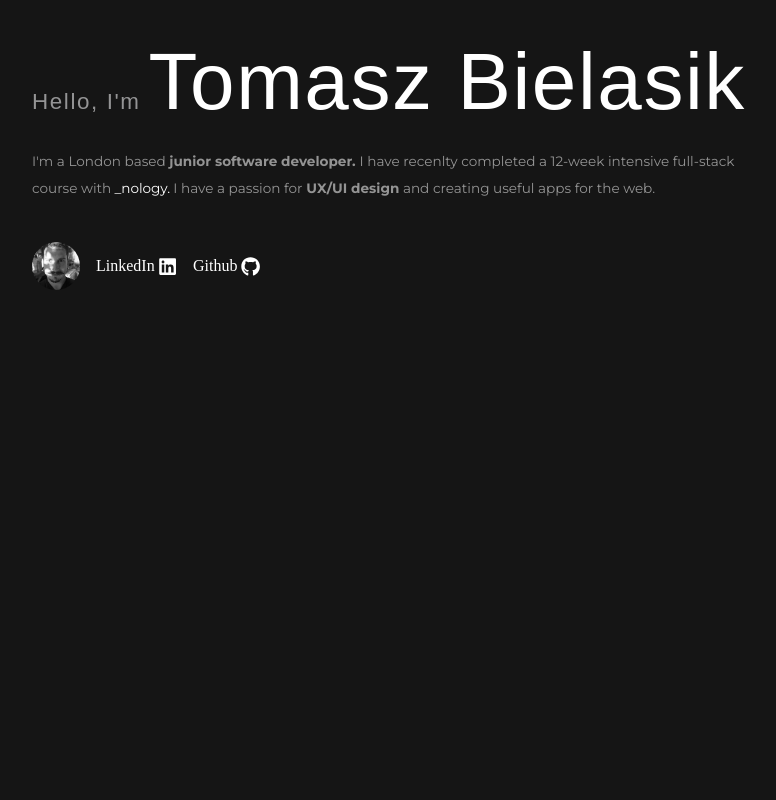
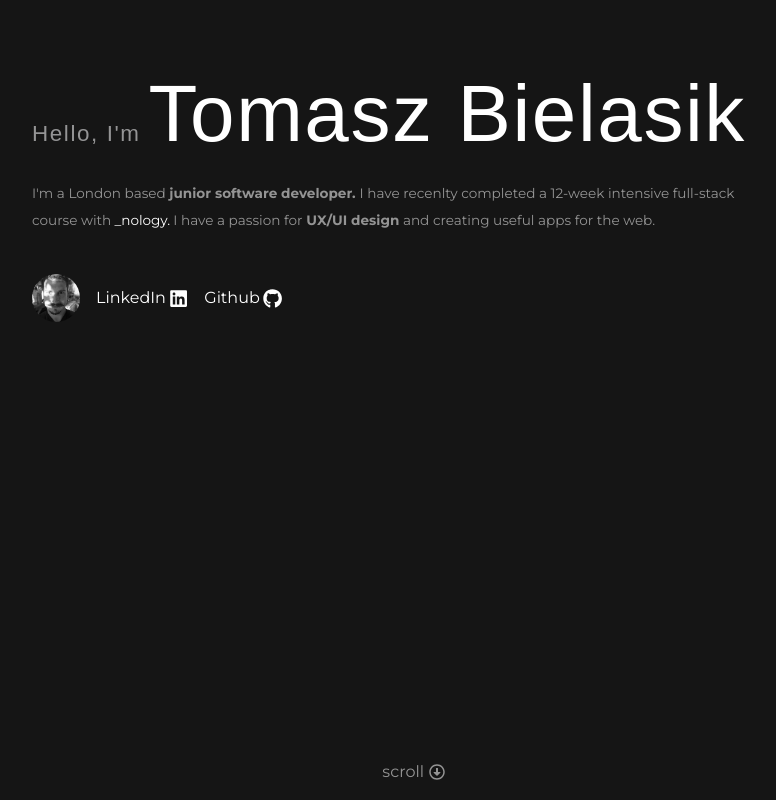
Before and after one commit to tommyb89/portfolio-react, a React (Create React App) app: page / in a window 1280 px wide. Shown: the top 800 px of the page, without its empty margins (240-1016 px from the left). Built offline with nearby package versions, Linux system fonts and the light colour scheme; a web font is replaced by a local one.

Commit message:
scroll down implemented

```diff
--- a/src/assets/sass/_reset.scss
+++ b/src/assets/sass/_reset.scss
@@ -1,3 +1,4 @@
+@use "../../assets/sass/_variables" as *;
 /* Box sizing rules */
 *,
 *::before,
@@ -38,6 +39,7 @@ body {
   line-height: 1.5;
   background-color: rgba(21, 21, 21);
   width: 100%;
+  font-family: $font-primary;
 }
 a {
   text-decoration: none;
--- a/src/components/Header/Header.jsx
+++ b/src/components/Header/Header.jsx
@@ -1,12 +1,7 @@
 import React from "react";
 import "./Header.scss";
-
 import Profile from "../Profile/Profile";
-// import Button from "./../Button/Button";
-
-// import { FontAwesomeIcon } from "@fortawesome/react-fontawesome";
-// import { faCoffee } from "@fortawesome/free-solid-svg-icons";
-// import { faYoutube } from "@fortawesome/free-brands-svg-icons";
+import { FaRegArrowAltCircleDown as Arrow } from "react-icons/fa";
 
 const Header = () => {
   return (
@@ -28,6 +23,11 @@ const Header = () => {
           </p>
         </div>
         <Profile />
+
+        <div className="header__scroll-to">
+          scroll
+          <Arrow className="header__scroll-to--arrow" />
+        </div>
       </div>
     </header>
   );
--- a/src/components/Header/Header.scss
+++ b/src/components/Header/Header.scss
@@ -4,8 +4,9 @@
 .header {
   display: flex;
   flex-direction: column;
-  padding: 2rem;
+  padding: 4rem 2rem 0;
   height: 100vh;
+  position: relative;
 
   &__heading {
     color: rgb(255, 255, 255);
@@ -33,7 +34,23 @@
     color: #fff;
     padding: 0 0.2rem;
   }
+
+  &__scroll-to {
+    color: rgb(148, 148, 148);
+    position: absolute;
+    bottom: 1rem;
+    left: calc(50% - 2rem);
+    display: flex;
+    justify-content: center;
+    align-items: center;
+    width: 5.7rem;
+
+    &--arrow {
+      margin-left: 0.3rem;
+    }
+  }
 }
+
 @media screen and (min-width: 768px) {
   .header {
     margin: 0 15rem;
--- a/src/components/Profile/Profile.jsx
+++ b/src/components/Profile/Profile.jsx
@@ -1,7 +1,11 @@
 import React from "react";
 import "./Profile.scss";
 import me from "../../assets/images/me1.jpg";
-import { FaLinkedin, FaGithub } from "react-icons/fa";
+import {
+  FaLinkedin,
+  FaGithub,
+  FaRegArrowAltCircleDown as ArrowDown,
+} from "react-icons/fa";
 
 const Profile = () => {
   return (
--- a/src/components/Profile/Profile.scss
+++ b/src/components/Profile/Profile.scss
@@ -1,6 +1,5 @@
 .profile {
   display: flex;
-
   align-items: center;
   margin-top: 1.5rem;
   width: 100%;
```
